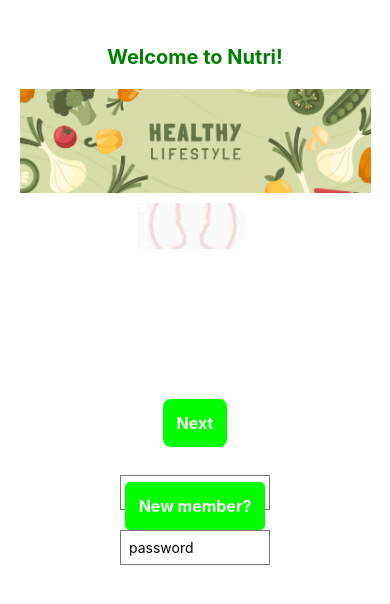
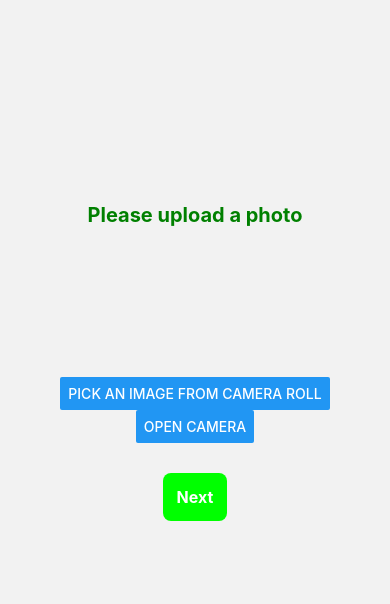
Before and after one commit to eladkobi5/Quantitative-Estimation-of-Food-Components, a React Native app: screen /TakeImageScreen in a window 390 px wide. Shown: the top 604 px of the page. Built offline with nearby package versions, Linux system fonts and the light colour scheme.

Commit message:
Added uploading a photo and camera

```diff
--- a/App.js
+++ b/App.js
@@ -6,6 +6,7 @@ import HomeScreen from './Pages/HomeScreen.js';
 import WelcomeScreen from './Pages/WelcomeScreen.js';
 import { NavigationContainer } from '@react-navigation/native';
 import { createNativeStackNavigator } from '@react-navigation/native-stack';
+import TakeImageScreen from './Pages/TakeImageScreen'
 
 const Stack = createNativeStackNavigator();
 export default function App() {
@@ -14,6 +15,7 @@ export default function App() {
       <Stack.Navigator initialRouteName="HomeScreen" options={{ headerShown: false }}>
         <Stack.Screen name="HomeScreen" component={HomeScreen} options={{ headerShown: false }} />
         <Stack.Screen name="WelcomeScreen" component={WelcomeScreen} options={{ headerShown: false }} />
+        <Stack.Screen name="TakeImageScreen" component={TakeImageScreen} options={{ headerShown: false }} />
       </Stack.Navigator>
     </NavigationContainer>
   );
--- a/Pages/HomeScreen.js
+++ b/Pages/HomeScreen.js
@@ -2,7 +2,7 @@ import { StatusBar } from 'expo-status-bar';
 import { StyleSheet, Text, View,Image,BackHandler  } from 'react-native';
 import FlatButton from '../components/buttons.js';
 import InputLabel from '../components/textLabels.js';
-import WelcomeScreen from './WelcomeScreen.js';
+//import WelcomeScreen from './WelcomeScreen.js';
 import { NavigationContainer } from '@react-navigation/native';
 import { createNativeStackNavigator } from '@react-navigation/native-stack';
 
--- /dev/null
+++ b/Pages/TakeImageScreen.js
@@ -0,0 +1,83 @@
+import { StatusBar } from 'expo-status-bar';
+import { StyleSheet, Text,BackHandler} from 'react-native';
+import React, { useState, useEffect } from 'react';
+import { Button, Image, View, Platform } from 'react-native';
+import * as ImagePicker from 'expo-image-picker';
+import FlatButton from '../components/buttons.js';
+
+
+
+
+
+
+
+export default function TakeImageScreen({navigation}) {
+    const [image, setImage] = useState(null);
+    const [pickedImagePath, setPickedImagePath] = useState('');
+    const pickImage = async () => {
+        // No permissions request is necessary for launching the image library
+        let result = await ImagePicker.launchImageLibraryAsync({
+          mediaTypes: ImagePicker.MediaTypeOptions.All,
+          allowsEditing: true,
+          aspect: [4, 3],
+          quality: 1,
+        });
+
+        console.log(result);
+
+        if (!result.canceled) {
+          setImage(result.assets[0].uri);
+        }
+      };
+      const openCamera = async () => {
+        // Ask the user for the permission to access the camera
+        const permissionResult = await ImagePicker.requestCameraPermissionsAsync();
+
+        if (permissionResult.granted === false) {
+          alert("You've refused to allow this appp to access your camera!");
+          return;
+        }
+
+        const result = await ImagePicker.launchCameraAsync();
+
+        // Explore the result
+        console.log(result);
+
+        if (!result.cancelled) {
+          setPickedImagePath(result.uri);
+          console.log(result.uri);
+        }
+    }
+
+
+
+    return(
+            <View style={{ flex: 1, alignItems: 'center', justifyContent: 'center' }}>
+                <Text style={styles.title}>Please upload a photo</Text>
+                 <Button title="Pick an image from camera roll" onPress={pickImage} />
+                {image && <Image source={{ uri: image }} style={{ width: 200, height: 200 }} />}
+                <Button title="Open camera" onPress={openCamera} />
+                <FlatButton textButton={"Next"}  onPress={() => navigation.navigate('WelcomeScreen')} num={'1'}/>
+                {image && <Image source={{ uri: image }} style={{ width: 200, height: 200 }} />}
+            </View>
+    );
+}
+
+
+
+const styles = StyleSheet.create({
+    container: {
+      flex: 1,
+      backgroundColor: '#fff',
+      alignItems: 'center',
+      justifyContent: 'center',
+    },
+
+    title :{
+        fontSize: 20,
+        fontWeight: 'bold',
+        color : 'green',
+        top: -150,
+      },
+
+    });
--- a/app.json
+++ b/app.json
@@ -24,7 +24,13 @@
       "adaptiveIcon": {
         "foregroundImage": "./assets/adaptive-icon.png",
         "backgroundColor": "#FFFFFF"
-      }
+      },
+      "permissions" : [
+        "WRITE_EXTERNAL_STORAGE",
+        "READ_EXTERNAL_STORAGE",
+        "CAMERA"
+      ]
+
     },
     "web": {
       "favicon": "./assets/favicon.png"
--- a/package.json
+++ b/package.json
@@ -14,9 +14,11 @@
     "@react-navigation/native-stack": "^6.9.8",
     "@react-navigation/stack": "^6.3.11",
     "expo": "^47.0.13",
+    "expo-image-picker": "~14.0.2",
     "expo-status-bar": "~1.4.2",
     "react": "18.1.0",
     "react-native": "0.70.5",
+    "react-native-image-picker": "^5.0.1",
     "react-native-safe-area-context": "4.4.1",
     "react-native-screens": "~3.18.0",
     "react-navigation-stack": "^2.10.4"
```
Also changed, not shown: 1 other file (tests, documents, lock files or other folders).
